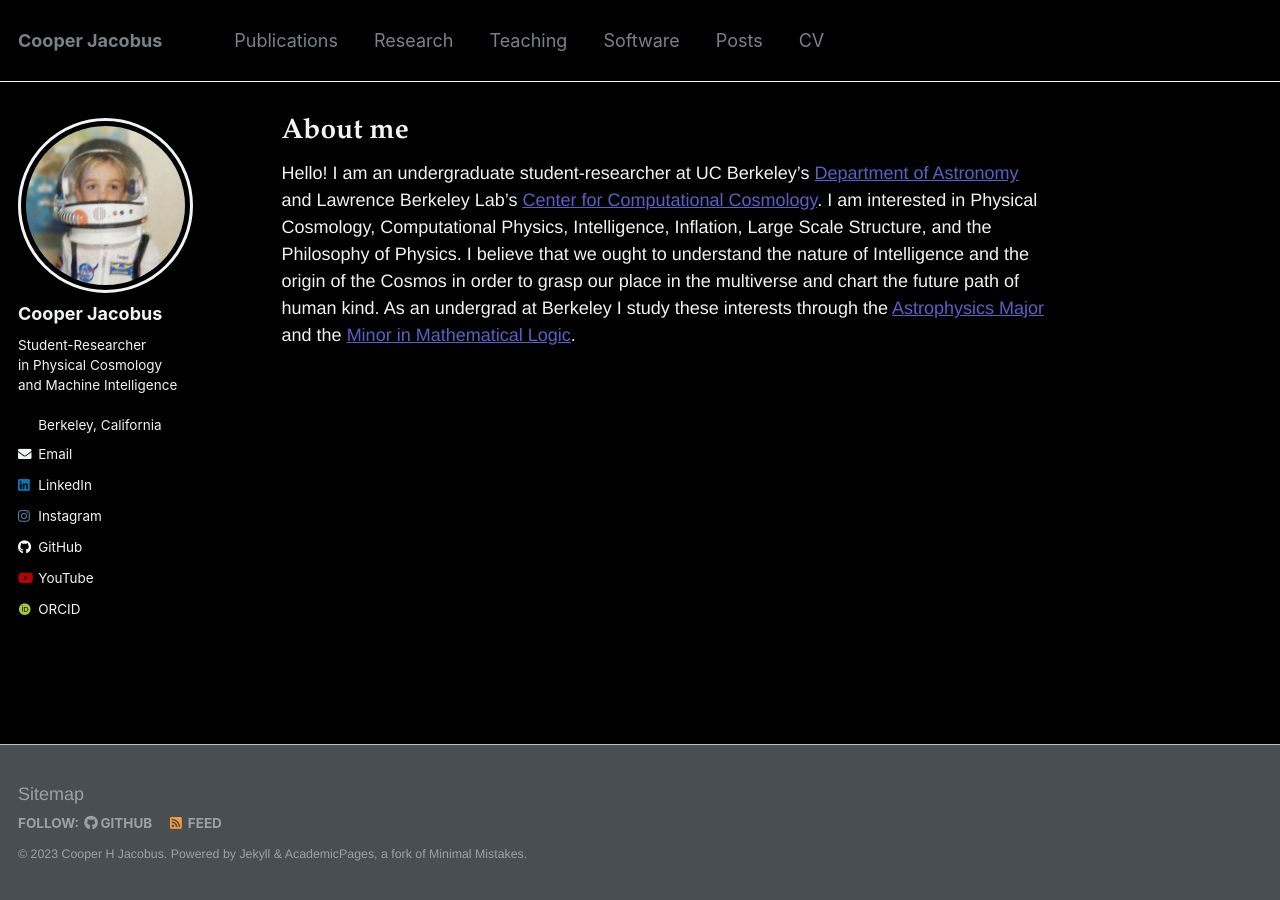
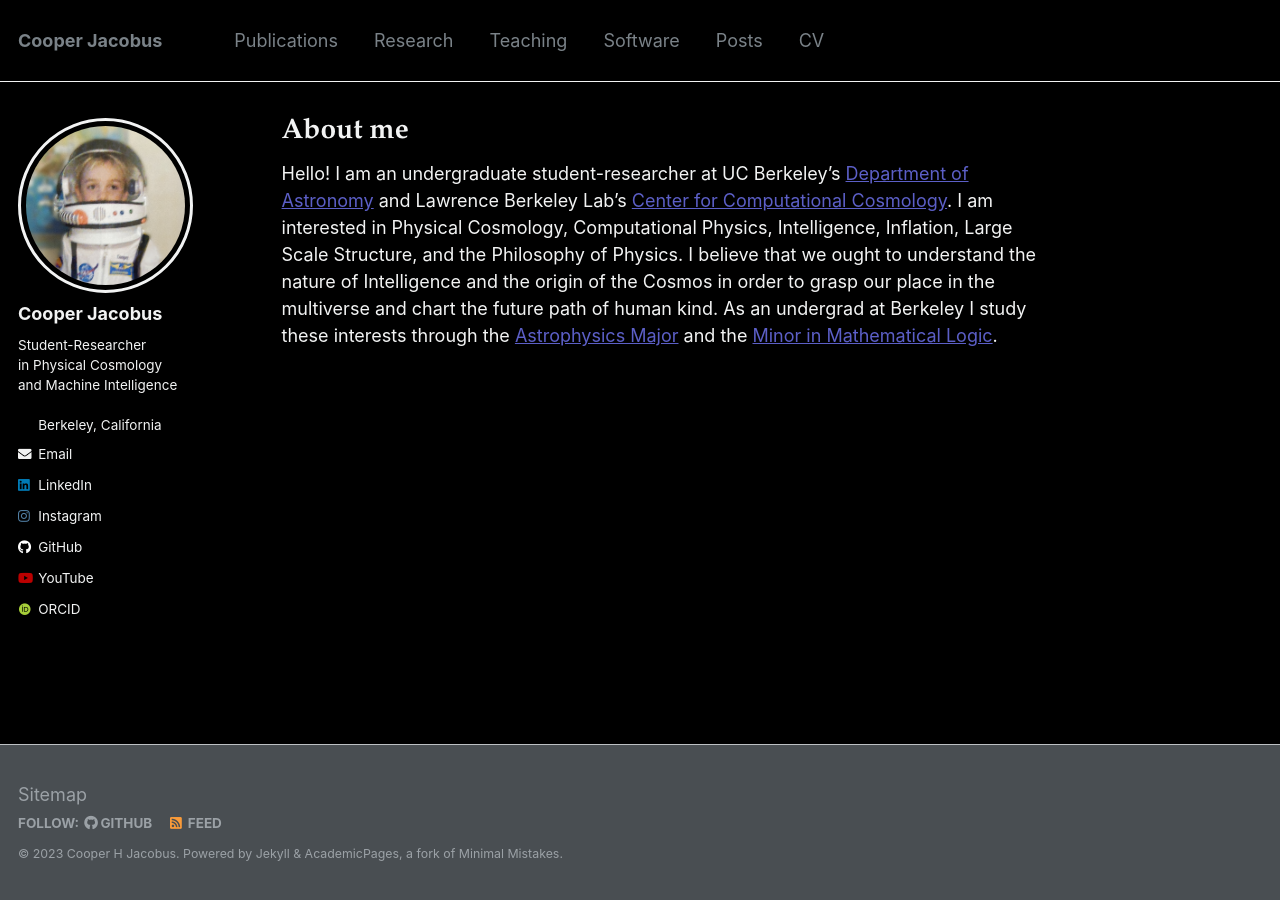
Before and after one commit to c-jacobus/c-jacobus.github.io, a Jekyll site: the page built from _pages/about.md, in a window 1280 px wide. Built offline with Jekyll 4.4.1, drawn with Linux system fonts in a browser that asks for light colours; some web fonts are replaced.

Commit message:
Update _variables.scss

```diff
--- a/_sass/_variables.scss
+++ b/_sass/_variables.scss
@@ -28,7 +28,7 @@ $bodoni                     : "Bodoni MT", serif;
 $calisto                    : "Calisto MT", serif;
 $garamond                   : Garamond, serif;
 
-$global-font-family         : $helvetica; //$sans-serif;
+$global-font-family         : $sans-serif;
 $header-font-family         : $serif;
 $caption-font-family        : $serif;
 
```
